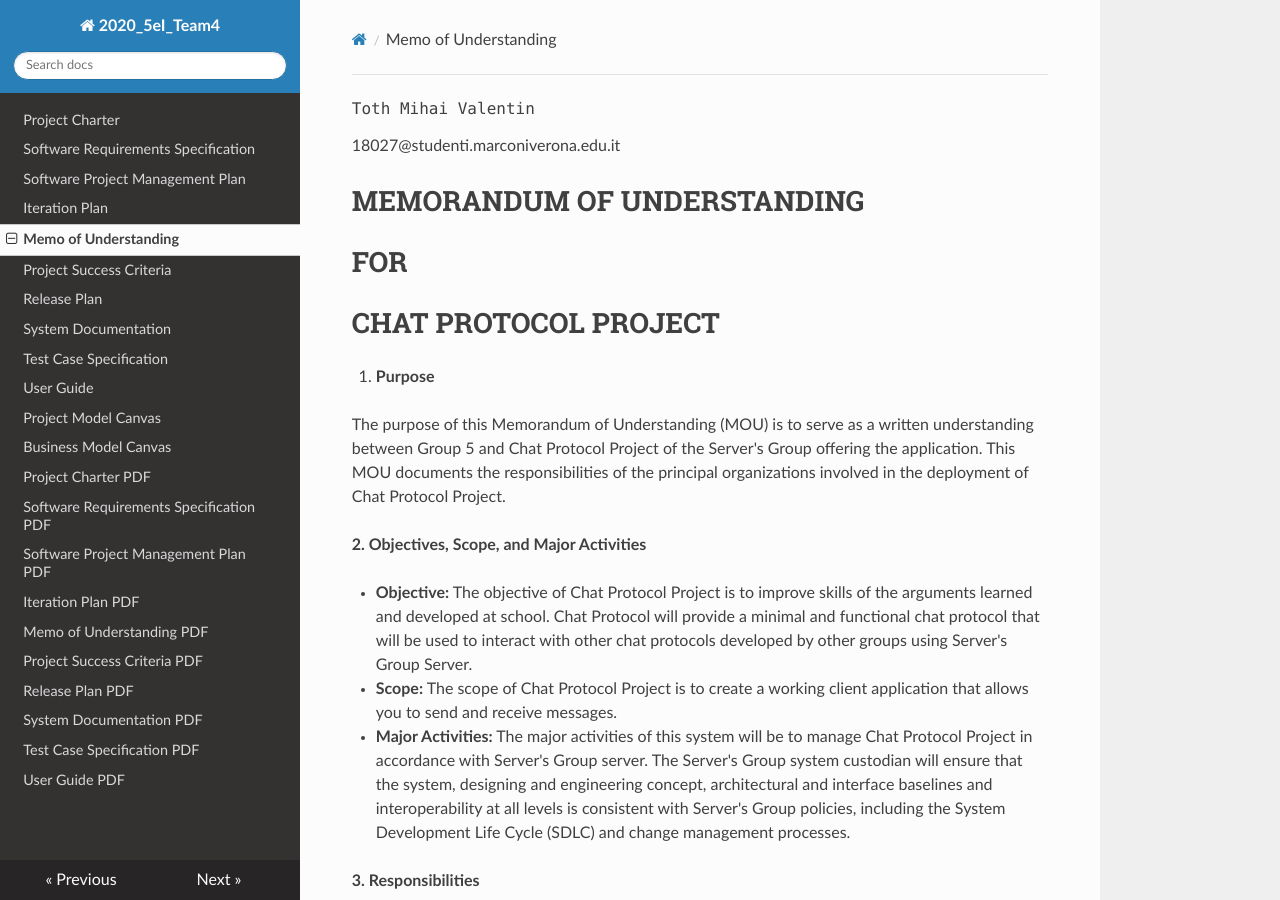
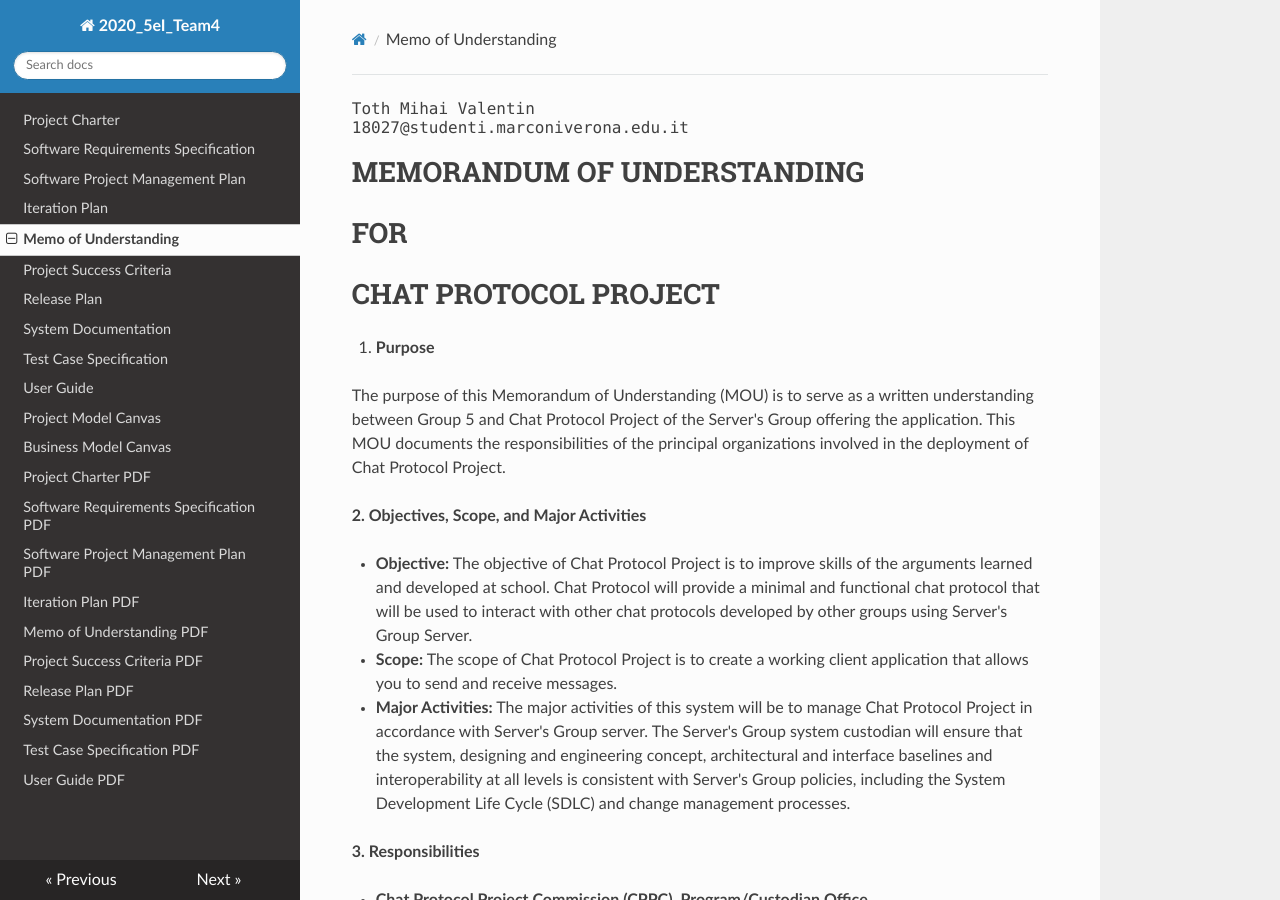
Before and after one commit to sabrinaer2001/Client, an MkDocs documentation site: the page built from docs/MOU.md, in a window 1280 px wide and 900 px high. Built offline with MkDocs 1.6.1, drawn with Linux system fonts in a browser that asks for light colours; nearby versions of some CDN libraries.

Commit message:
Update MOU.md

```diff
--- a/docs/MOU.md
+++ b/docs/MOU.md
@@ -1,6 +1,6 @@
 <pre>
-Toth Mihai Valentin                                                                                    23/05/2020 </pre>
-18027@studenti.marconiverona.edu.it
+Toth Mihai Valentin                                                                                    23/05/2020
+18027@studenti.marconiverona.edu.it</pre>
 
 # MEMORANDUM OF UNDERSTANDING
 
```
